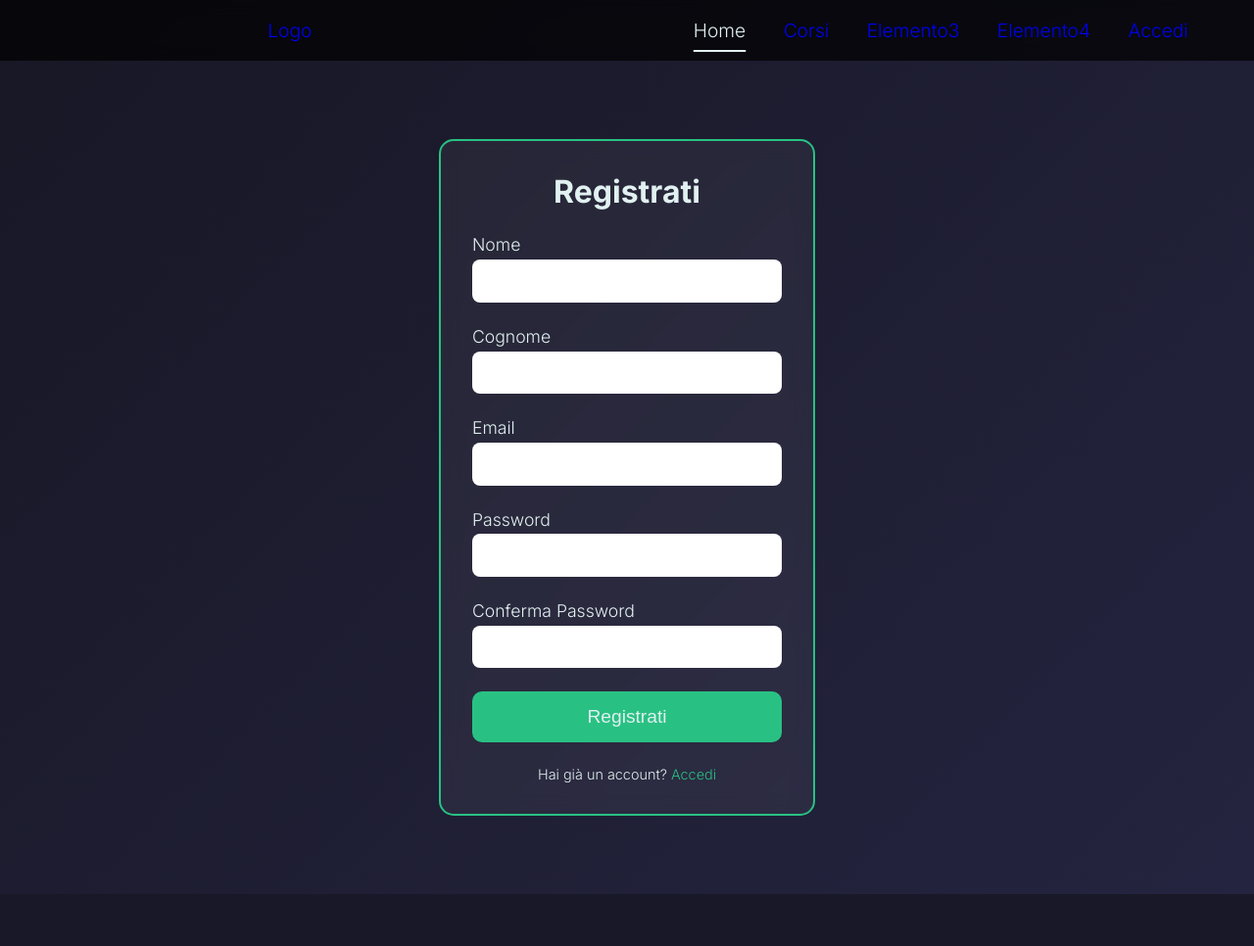
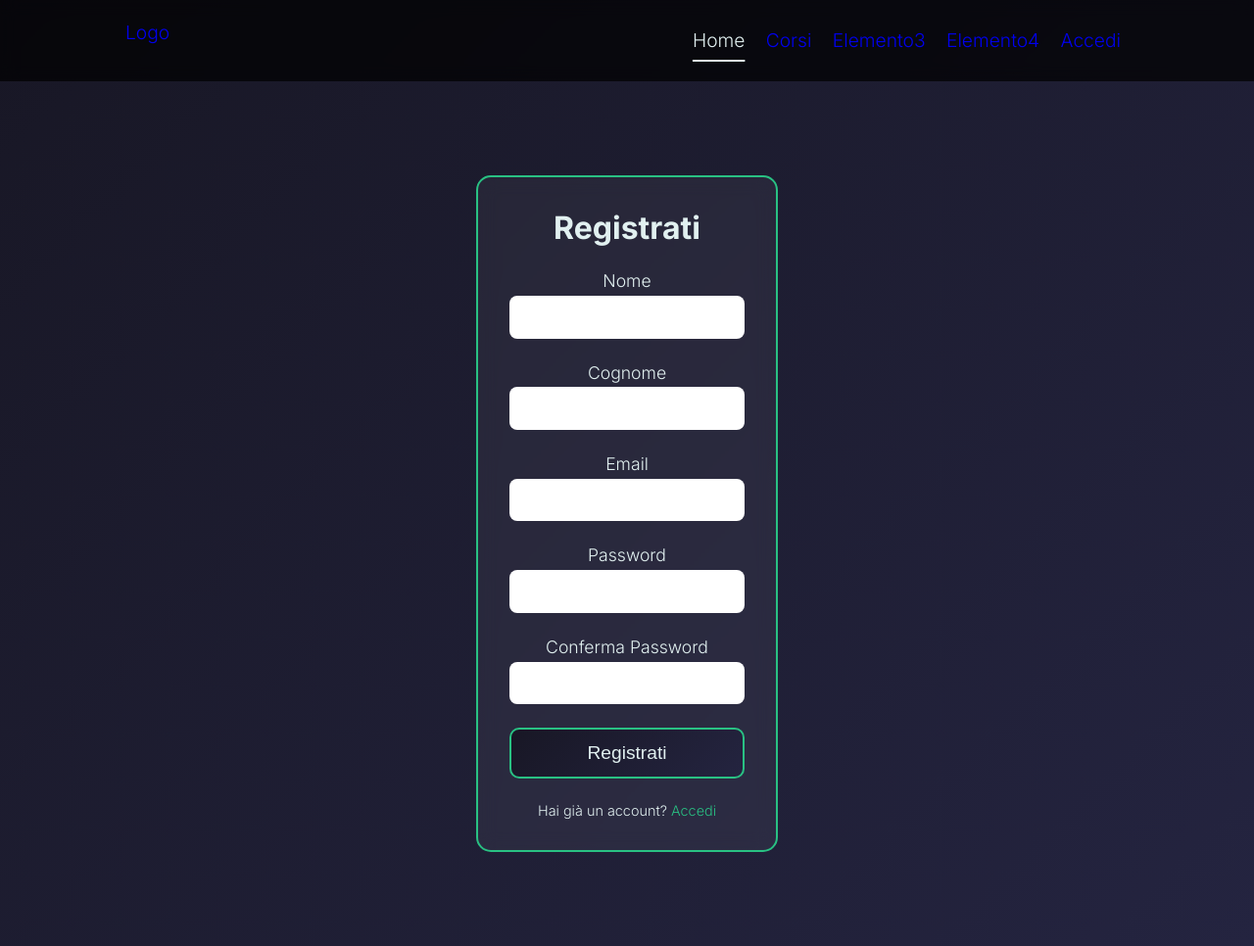
Before and after one commit to fede-simo/progetto_tecweb, a PHP site: page /html/registrati.html in a window 1280 px wide. Shown: the whole page at 98% size. Before the commit the page ends 913 px from the top, so only its background shows below. Run offline with PHP 8.4, Linux system fonts and the light colour scheme.

Commit message:
Riorganizzazione homepage e inizio sistemazione bordi

```diff
--- a/src/css/styles.css
+++ b/src/css/styles.css
@@ -40,11 +40,10 @@ HEADER SECTION
 */
 
 header {
-    padding: 1em 1.5em;
-    display: flex;
-    text-align: center;
+    line-height: 1.5em;
+    overflow: hidden;
+    padding: 1em 10%;
     font-size: 1.2rem;
-    justify-content: space-between;
     width: 100%;
     margin: 0 auto;
     position: sticky;
@@ -54,20 +53,23 @@ header {
     backdrop-filter: blur(8px);
 }
 
-#logo {
-    padding-left: 20%;
-    padding-right: 3rem;
+header h1 {
+    padding: 0.5rem;
+    float: left;
+}
+
+#menu {
+    float: right;
 }
 
 #menu ul {
-    display: flex;
     list-style-type: none;
-    padding: 0;
 }
 
 
 #menu li {
-    padding-right: 2em;
+    display: inline-block;
+    padding: 0.5rem;
 }
 
 
@@ -124,42 +126,42 @@ MAIN SECTION
     pointer-events: auto;
 }
 
-section {
+main {
+    padding: 1em 10%;
     text-align: center;
 }
-
-
 #section1 {
     /*background-image: url('../../img/backgroundimg.png');  gemini continua a darmi l'immagine in 1024x1024
     background-repeat: no-repeat;
     background-size: cover;
     background-position: center; */
-
-    height: 100vh;
-    display: flex;
-    flex-direction: column;
-    align-items: center;
+    width: 100%;
+    margin-top: 4rem;
 }
 
 #hero-title{
-    font-size: 6rem;
-    margin-top: 10rem;
+    font-size: 4rem;
+    text-align: left;
     transition: all 1s ease-out;
     transition-delay: 0.7s;
 }
 
 #hero-subtitle{
-    font-size: 5rem;
-    margin-top: 5rem;
+    font-size: 1.5rem;
+    margin-top: 1rem;
+    text-align: left;
     transition: all 1s ease-out;
     transition-delay: 1.4s;
 }
 
-#hero-text {
-    font-size: 2rem;
-    margin-top: 1rem;
-    transition: all 1s ease-out;
-    transition-delay: 2s;
+#link-container {
+    display: inline-block;
+    width: 49%;
+}
+
+#section1 img {
+    display: inline-block;
+    width: 49%;
 }
 
 .trans-down {
@@ -171,18 +173,6 @@ section {
     opacity: 0;
     transform: translateY(100px);
 }
-
-
-#link-container {
-    display: flex;
-    justify-content: center;
-    gap: 3rem;
-    margin-top: 5rem;
-    flex-wrap: wrap;
-    transition: all 1s ease-out;
-    transition-delay: 2.5s;
-}
-
 
 
 #link-container a {
@@ -349,7 +339,7 @@ FORM REGISTRAZIONE
 
 .cta-btn {
     padding: 0.8rem;
-    background: var(--sbgcolor);
+    background: var(--bgcolor);
     border: 2px solid var(--sbgcolor);
     border-radius: 10px;
     color: var(--bgcolor);
--- a/src/js/textAnimations.js
+++ b/src/js/textAnimations.js
@@ -3,11 +3,11 @@
 window.addEventListener('load', () => {
   const title = document.getElementById('hero-title');
   const subtitle = document.getElementById('hero-subtitle')
-  const text = document.getElementById('hero-text');
+  //const text = document.getElementById('hero-text');
   const linkContainer = document.getElementById('link-container');
   title.classList.add('visible');
   subtitle.classList.add('visible');
-  text.classList.add('visible');
+  //text.classList.add('visible');
   linkContainer.classList.add('visible');
 });
 
```
Also changed, not shown: src/html/index.html (+8 -12 lines).
